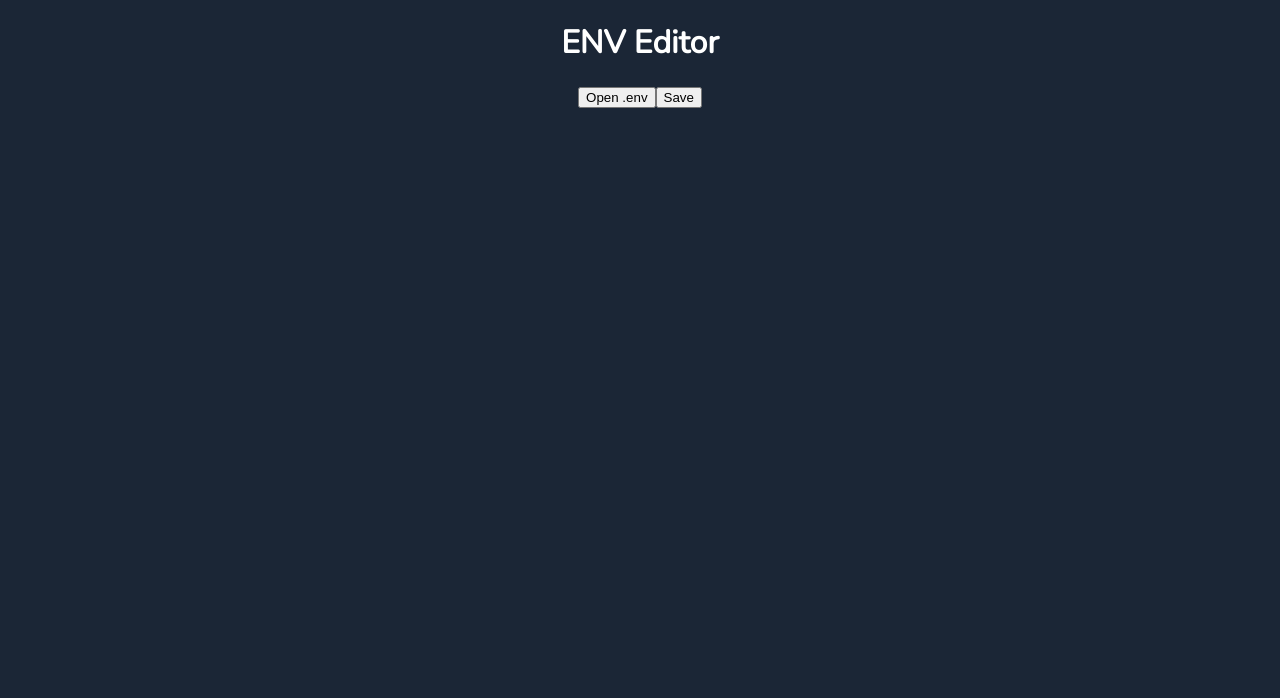
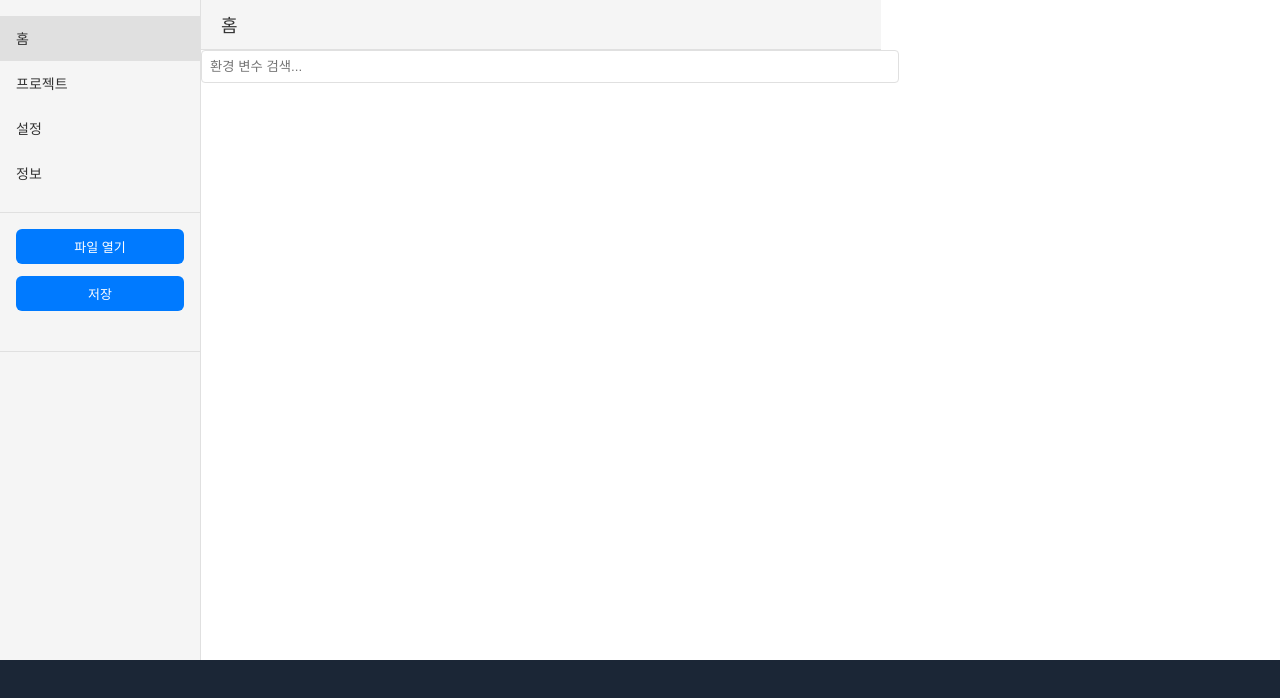
Before and after one commit to kyungseopk1m/env-tools, a React (Vite) app in the folder frontend/: page / in a window 1280 px wide. Shown: the top 698 px of the page. Built offline with nearby package versions, Linux system fonts and the light colour scheme.

Commit message:
✨ Feat: Add menu tab & top menu tab

```diff
--- a/frontend/src/App.css
+++ b/frontend/src/App.css
@@ -57,3 +57,146 @@
     border: none;
     background-color: rgba(255, 255, 255, 1);
 }
+
+.app-container {
+  display: flex;
+  height: 660px;
+  background-color: #ffffff;
+}
+
+.sidebar {
+  width: 200px;
+  height: 660px;
+  background-color: #f5f5f5;
+  border-right: 1px solid #e0e0e0;
+  display: flex;
+  flex-direction: column;
+}
+
+.menu-tabs {
+  padding: 16px 0;
+  border-bottom: 1px solid #e0e0e0;
+}
+
+.menu-tab {
+  display: flex;
+  align-items: center;
+  padding: 12px 16px;
+  font-size: 14px;
+  color: #333;
+  cursor: pointer;
+  transition: background-color 0.2s;
+  -webkit-user-select: none;
+  user-select: none;
+}
+
+.menu-tab.active {
+  background-color: #e0e0e0;
+  font-weight: 500;
+}
+
+.menu-tab:hover:not(.active) {
+  background-color: #eaeaea;
+}
+
+.menu-tab-icon {
+  width: 16px;
+  height: 16px;
+  margin-right: 8px;
+}
+
+.file-actions {
+  padding: 16px;
+}
+
+.main-content {
+  width: 680px;
+  display: flex;
+  flex-direction: column;
+}
+
+.content-header {
+  width: 680px;
+  height: 50px;
+  display: flex;
+  align-items: center;
+  padding: 0 20px;
+  background-color: #f5f5f5;
+  border-bottom: 1px solid #e0e0e0;
+  font-size: 18px;
+  font-weight: 500;
+  color: #333;
+  box-sizing: border-box;
+  -webkit-user-select: none;
+  user-select: none;
+}
+
+.search-bar {
+  margin-bottom: 16px;
+}
+
+.search-bar input {
+  width: 100%;
+  padding: 8px;
+  border: 1px solid #e0e0e0;
+  border-radius: 4px;
+}
+
+.env-item {
+  display: flex;
+  gap: 8px;
+  margin-bottom: 8px;
+}
+
+.env-item input {
+  padding: 8px;
+  border: 1px solid #e0e0e0;
+  border-radius: 4px;
+}
+
+.env-item input:first-child {
+  width: 40%;
+}
+
+.env-item input:last-child {
+  width: 60%;
+}
+
+.file-actions {
+  display: flex;
+  flex-direction: column;
+  gap: 12px;
+  margin-bottom: 24px;
+}
+
+.file-actions button {
+  width: 100%;
+  padding: 8px 12px;
+  background-color: #007AFF;
+  color: white;
+  border: none;
+  border-radius: 6px;
+  cursor: pointer;
+  font-size: 13px;
+  font-weight: 500;
+  text-align: center;
+  transition: background-color 0.2s ease;
+}
+
+.file-actions button:hover {
+  background-color: #0056b3;
+}
+
+.file-info {
+  font-size: 12px;
+  color: #666;
+  padding: 8px 0;
+  border-top: 1px solid #e0e0e0;
+}
+
+.file-info p {
+  margin: 0;
+  overflow: hidden;
+  text-overflow: ellipsis;
+  white-space: nowrap;
+}
--- a/frontend/src/App.tsx
+++ b/frontend/src/App.tsx
@@ -1,11 +1,20 @@
-import { useState } from 'react'
+import React, { useState } from 'react'
 import './App.css'
 import { LoadEnvFile, SaveEnvFile } from '../wailsjs/go/main/App'
 import { EnvList } from './components/EnvList'
 import { EnvVariable } from './models'
 
 function App() {
-  const [variables, setVariables] = useState<EnvVariable[]>([])
+  const [activeTab, setActiveTab] = useState('home');
+  const [variables, setVariables] = useState<EnvVariable[]>([]);
+  const [currentFile, setCurrentFile] = useState<string>('');
+
+  const menuTabs = [
+    { id: 'home', name: '홈' },
+    { id: 'project', name: '프로젝트' },
+    { id: 'settings', name: '설정' },
+    { id: 'info', name: '정보' }
+  ];
 
   const handleFileOpen = async () => {
     try {
@@ -36,17 +45,44 @@ function App() {
   }
 
   return (
-    <div className="container">
-      <h1>ENV Editor</h1>
-      <div className="buttons">
-        <button onClick={handleFileOpen}>Open .env</button>
-        <button onClick={handleSave}>Save</button>
+    <div className="app-container">
+      <div className="sidebar">
+        <div className="menu-tabs">
+          {menuTabs.map(tab => (
+            <div
+              key={tab.id}
+              className={`menu-tab ${activeTab === tab.id ? 'active' : ''}`}
+              onClick={() => setActiveTab(tab.id)}
+            >
+              {tab.name}
+            </div>
+          ))}
+        </div>
+        <div className="file-actions">
+          <button onClick={handleFileOpen}>파일 열기</button>
+          <button onClick={handleSave}>저장</button>
+        </div>
+        <div className="file-info">
+          {currentFile && <p>현재 파일: {currentFile}</p>}
+        </div>
       </div>
-      <EnvList
-        variables={variables}
-        onEdit={handleEdit}
-        onDelete={handleDelete}
-      />
+
+      <div className="main-content">
+        <div className="content-header">
+          {menuTabs.find(tab => tab.id === activeTab)?.name}
+        </div>
+        <div className="search-bar">
+          <input type="text" placeholder="환경 변수 검색..." />
+        </div>
+        <div className="env-list">
+          {variables.map((variable, index) => (
+            <div key={index} className="env-item">
+              <input value={variable.key} />
+              <input value={variable.value} />
+            </div>
+          ))}
+        </div>
+      </div>
     </div>
   )
 }
```
Also changed, not shown: 1 other file (tests, documents, lock files or other folders).
